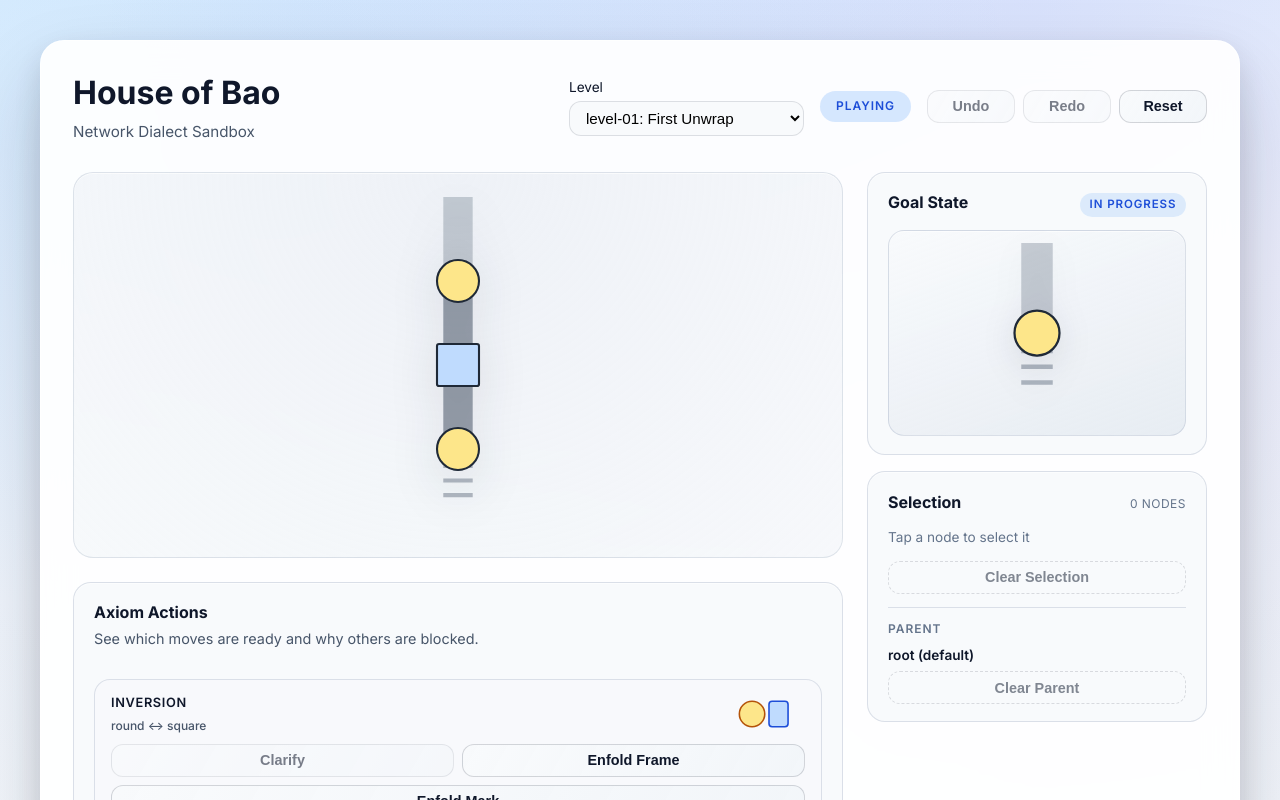
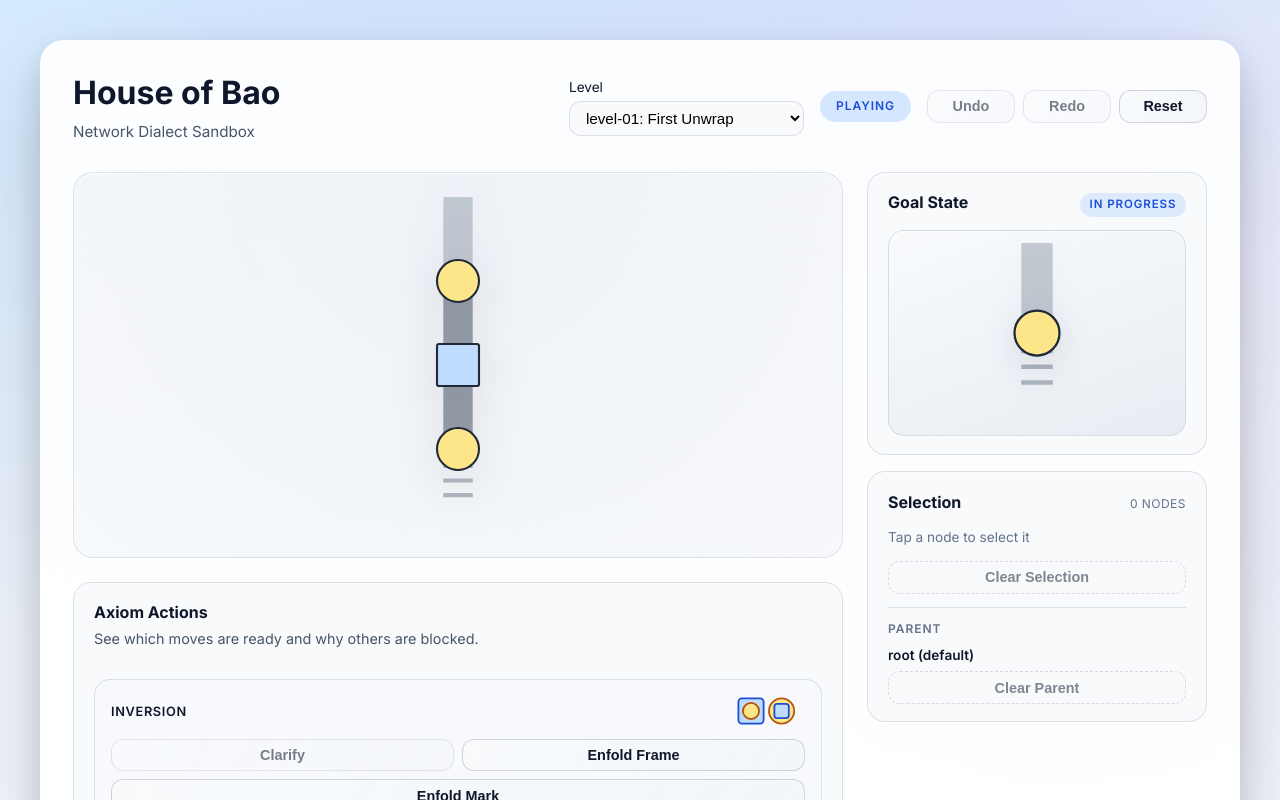
Before and after one commit to weavermarquez/house-of-bao, a React (Vite) app in the folder house-of-bao/: page / in a window 1280 px wide. Shown: the top 800 px of the page. Built offline with nearby package versions, Linux system fonts and the light colour scheme.

Commit message:
fix: Axiom preview

```diff
--- a/house-of-bao/src/components/AxiomActionPanel.tsx
+++ b/house-of-bao/src/components/AxiomActionPanel.tsx
@@ -15,17 +15,14 @@ const OPERATION_READY_COPY: Record<OperationKey, string> = {
 const AXIOM_METADATA = {
   inversion: {
     label: "Inversion",
-    reminder: "round ↔ square",
     glyph: InversionGlyph,
   },
   arrangement: {
     label: "Arrangement",
-    reminder: "frames ↔ squares",
     glyph: ArrangementGlyph,
   },
   reflection: {
     label: "Reflection",
-    reminder: "angle ↔ mirror",
     glyph: ReflectionGlyph,
   },
 } as const;
@@ -95,9 +92,6 @@ export function AxiomActionPanel({
             <div className="axiom-group-heading">
               <div className="axiom-heading-copy">
                 <span>{AXIOM_METADATA.inversion.label}</span>
-                <span className="axiom-group-reminder">
-                  {AXIOM_METADATA.inversion.reminder}
-                </span>
               </div>
               <div className="axiom-group-visual">
                 <AXIOM_METADATA.inversion.glyph />
@@ -170,9 +164,6 @@ export function AxiomActionPanel({
             <div className="axiom-group-heading">
               <div className="axiom-heading-copy">
                 <span>{AXIOM_METADATA.arrangement.label}</span>
-                <span className="axiom-group-reminder">
-                  {AXIOM_METADATA.arrangement.reminder}
-                </span>
               </div>
               <div className="axiom-group-visual">
                 <AXIOM_METADATA.arrangement.glyph />
@@ -222,9 +213,6 @@ export function AxiomActionPanel({
             <div className="axiom-group-heading">
               <div className="axiom-heading-copy">
                 <span>{AXIOM_METADATA.reflection.label}</span>
-                <span className="axiom-group-reminder">
-                  {AXIOM_METADATA.reflection.reminder}
-                </span>
               </div>
               <div className="axiom-group-visual">
                 <AXIOM_METADATA.reflection.glyph />
@@ -277,31 +265,111 @@ export function AxiomActionPanel({
 }
 
 function InversionGlyph() {
+  const roundFill = "#fde68a";
+  const roundStroke = "#b45309";
+  const squareFill = "#bfdbfe";
+  const squareStroke = "#1d4ed8";
   return (
-    <svg width={56} height={34} viewBox="0 0 56 34" aria-hidden>
-      <circle cx={12} cy={17} r={12} fill="#fde68a" stroke="#b45309" strokeWidth={1.5} />
-      <rect x={28} y={5} width={18} height={24} rx={3} fill="#bfdbfe" stroke="#1d4ed8" strokeWidth={1.5} />
+    <svg width={76} height={40} viewBox="0 0 76 40" aria-hidden>
+      <rect
+        x={4}
+        y={6}
+        width={28}
+        height={28}
+        rx={4}
+        fill={squareFill}
+        stroke={squareStroke}
+        strokeWidth={2}
+      />
+      <circle cx={18} cy={20} r={9} fill={roundFill} stroke={roundStroke} strokeWidth={2} />
+      <circle
+        cx={52}
+        cy={20}
+        r={14}
+        fill={roundFill}
+        stroke={roundStroke}
+        strokeWidth={2}
+      />
+      <rect
+        x={44}
+        y={12}
+        width={16}
+        height={16}
+        rx={3}
+        fill={squareFill}
+        stroke={squareStroke}
+        strokeWidth={2}
+      />
     </svg>
   );
 }
 
 function ArrangementGlyph() {
+  const roundFill = "#fde68a";
+  const roundStroke = "#b45309";
+  const squareFill = "#bfdbfe";
+  const squareStroke = "#1d4ed8";
+  const contentFill = "#fcd34d";
   return (
-    <svg width={56} height={34} viewBox="0 0 56 34" aria-hidden>
-      <circle cx={14} cy={17} r={13} fill="#e0f2fe" stroke="#0284c7" strokeWidth={1.5} />
-      <rect x={7} y={10} width={14} height={14} rx={2} fill="#cbd5f5" stroke="#475569" strokeWidth={1.2} />
-      <circle cx={40} cy={17} r={13} fill="#e0f2fe" stroke="#0284c7" strokeWidth={1.5} />
-      <rect x={33} y={10} width={14} height={14} rx={2} fill="#fef3c7" stroke="#c2410c" strokeWidth={1.2} />
+    <svg width={120} height={42} viewBox="0 0 120 42" aria-hidden>
+      <circle cx={24} cy={21} r={18} fill={roundFill} stroke={roundStroke} strokeWidth={2} />
+      <rect
+        x={12}
+        y={11}
+        width={24}
+        height={20}
+        rx={4}
+        fill={squareFill}
+        stroke={squareStroke}
+        strokeWidth={1.8}
+      />
+      <circle cx={24} cy={16} r={3} fill={contentFill} stroke={roundStroke} strokeWidth={1} />
+      <circle cx={24} cy={26} r={3} fill={contentFill} stroke={roundStroke} strokeWidth={1} />
+      <circle cx={70} cy={14} r={4} fill={contentFill} stroke={roundStroke} strokeWidth={1} />
+      <circle cx={94} cy={14} r={4} fill={contentFill} stroke={roundStroke} strokeWidth={1} />
+      <circle cx={70} cy={28} r={4} fill={contentFill} stroke={roundStroke} strokeWidth={1} />
+      <circle cx={94} cy={28} r={4} fill={contentFill} stroke={roundStroke} strokeWidth={1} />
+      <circle cx={70} cy={21} r={13} fill={roundFill} stroke={roundStroke} strokeWidth={1.6} />
+      <rect
+        x={62}
+        y={15}
+        width={16}
+        height={12}
+        rx={3}
+        fill={squareFill}
+        stroke={squareStroke}
+        strokeWidth={1.4}
+      />
+      <circle cx={94} cy={21} r={13} fill={roundFill} stroke={roundStroke} strokeWidth={1.6} />
+      <rect
+        x={86}
+        y={15}
+        width={16}
+        height={12}
+        rx={3}
+        fill={squareFill}
+        stroke={squareStroke}
+        strokeWidth={1.4}
+      />
     </svg>
   );
 }
 
 function ReflectionGlyph() {
+  const angleFill = "#e9d5ff";
+  const angleStroke = "#7c3aed";
+  const roundFill = "#fde68a";
+  const roundStroke = "#b45309";
   return (
-    <svg width={56} height={34} viewBox="0 0 56 34" aria-hidden>
-      <polygon points="8,4 28,17 8,30" fill="#ede9fe" stroke="#7c3aed" strokeWidth={1.5} />
-      <circle cx={40} cy={17} r={10} fill="#fef9c3" stroke="#eab308" strokeWidth={1.5} />
-      <path d="M40 7 L48 17 L40 27" fill="#a5b4fc" stroke="#4338ca" strokeWidth={1.2} />
+    <svg width={100} height={42} viewBox="0 0 100 42" aria-hidden>
+      <circle cx={24} cy={21} r={12} fill={roundFill} stroke={roundStroke} strokeWidth={2} />
+      <polygon
+        points="64,7 90,21 64,35"
+        fill={angleFill}
+        stroke={angleStroke}
+        strokeWidth={2}
+      />
+      <circle cx={76} cy={21} r={6} fill={roundFill} stroke={roundStroke} strokeWidth={1.4} />
     </svg>
   );
 }
--- a/house-of-bao/src/hooks/useAvailableOperations.ts
+++ b/house-of-bao/src/hooks/useAvailableOperations.ts
@@ -321,7 +321,7 @@ function allowsAxiom(
 
 function indexForms(forest: Form[]): Map<string, IndexedEntry> {
   const index = new Map<string, IndexedEntry>();
-  const stack = forest.map((node) => ({ node, parentId: null }));
+  const stack: Array<IndexedEntry> = forest.map((node) => ({ node, parentId: null }));
 
   while (stack.length > 0) {
     const current = stack.pop()!;
```
